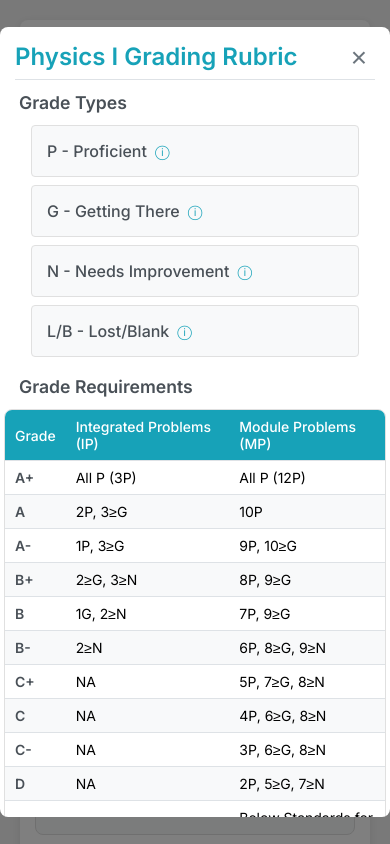
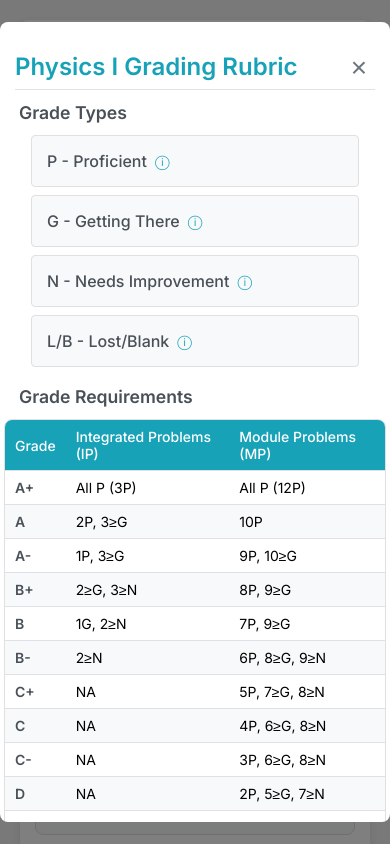
Before and after one commit to gabegrades/gabegrades.github.io, a website: page index.html in a window 390 px wide. Both pictures are taken after a click on the button "Show Rubric". Shown: the top 844 px of the page. Drawn offline with Linux system fonts and the light colour scheme.

Commit message:
Update rubric modal top padding

```diff
--- a/styles/style.css
+++ b/styles/style.css
@@ -601,3 +601,16 @@ input[type="checkbox"] {
 .disclaimer p {
     margin: 0;
 }
+
+/* Update modal-content padding for mobile */
+@media (max-width: 768px) {
+    .modal-content {
+        width: 95%;
+        padding: 25px 15px 15px 15px; /* Increased top padding */
+    }
+
+    .modal-header {
+        margin-top: 5px; /* Add some space at the top */
+        padding-right: 35px; /* Make space for close button */
+    }
+}
```
